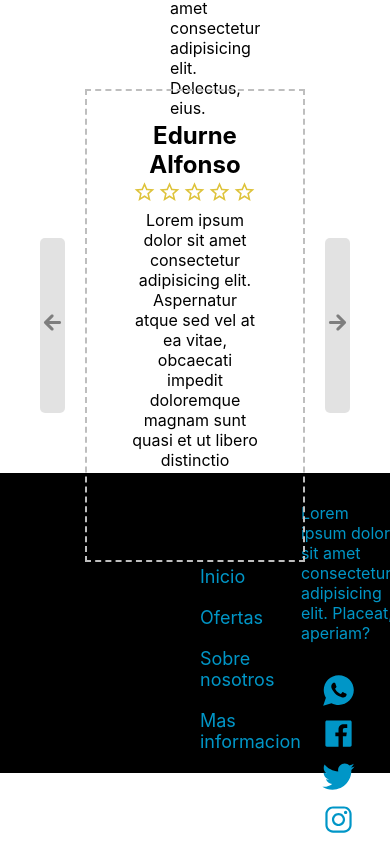
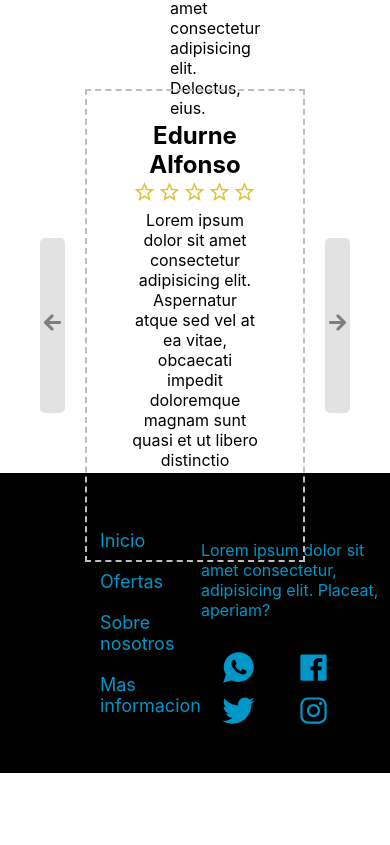
Before and after one commit to carl115/travelPage, a React (Create React App) app: page / in a window 390 px wide. Shown: the part 7115-7960 px from the top of the page. After the commit the page ends 7888 px from the top, so only its background shows below. Built offline with nearby package versions, Linux system fonts and the light colour scheme.

Commit message:
Responsive footer 850

```diff
--- a/src/components/styles/Footer.css
+++ b/src/components/styles/Footer.css
@@ -47,3 +47,9 @@
     color: #ffffff;
     cursor: pointer;
 }
+
+@media (max-width: 850px ) {
+    .Footer .content-1 a {
+        margin-left: 100px;
+    }
+}
```
